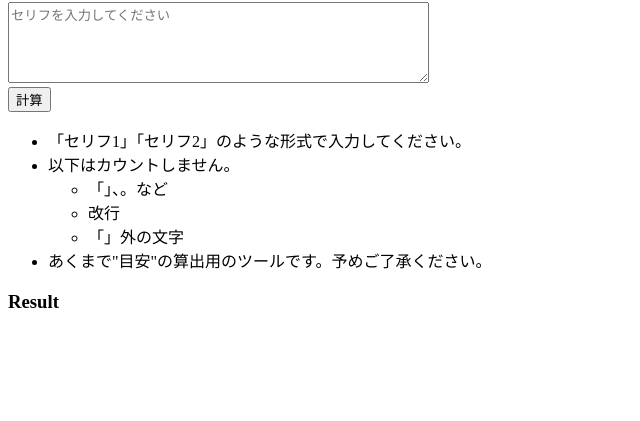
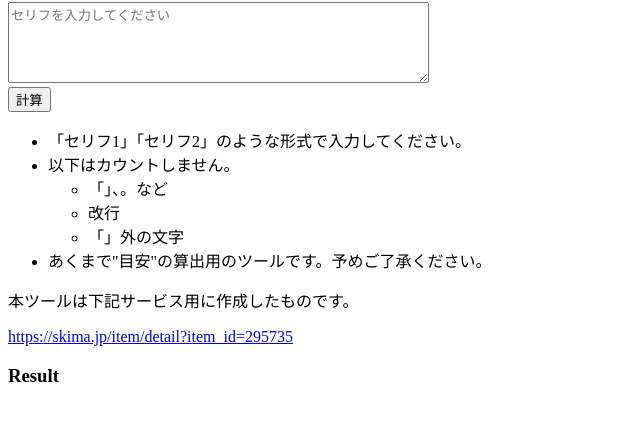
Before and after one commit to Aquila0316/manga-page-estimate, a plain HTML site: page index.html in a window 1280 px wide. Shown: the part 73-494 px from the top of the page, without its empty margins (0-640 px from the left). Drawn offline with Linux system fonts and the light colour scheme.

Commit message:
Update index.html

```diff
--- a/index.html
+++ b/index.html
@@ -22,6 +22,9 @@
         <li>あくまで"目安"の算出用のツールです。予めご了承ください。</li>
     </ul>
 
+    <p>本ツールは下記サービス用に作成したものです。</p>
+    <p><a href="https://skima.jp/item/detail?item_id=295735" target="_blank">https://skima.jp/item/detail?item_id=295735</a></p>
+
     <h3>Result</h3>
     <p id="result"></p>
 
```
